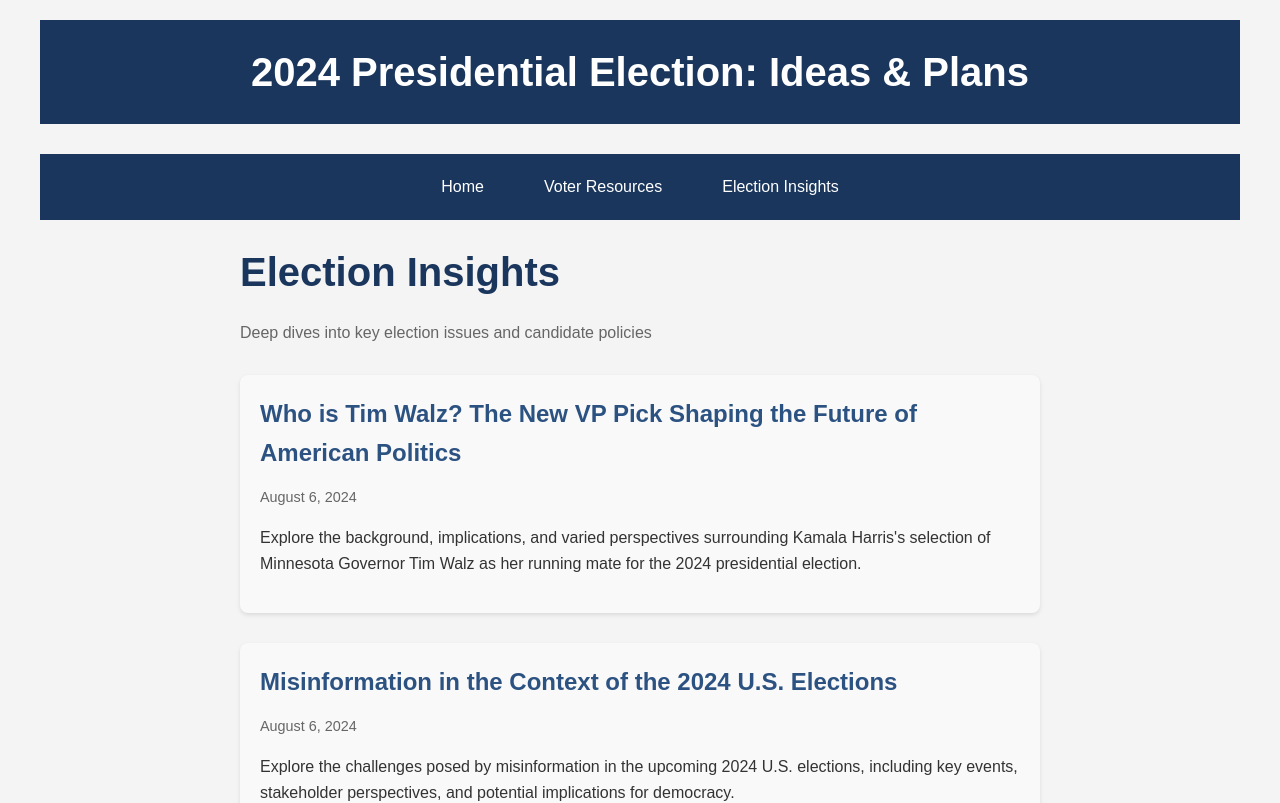
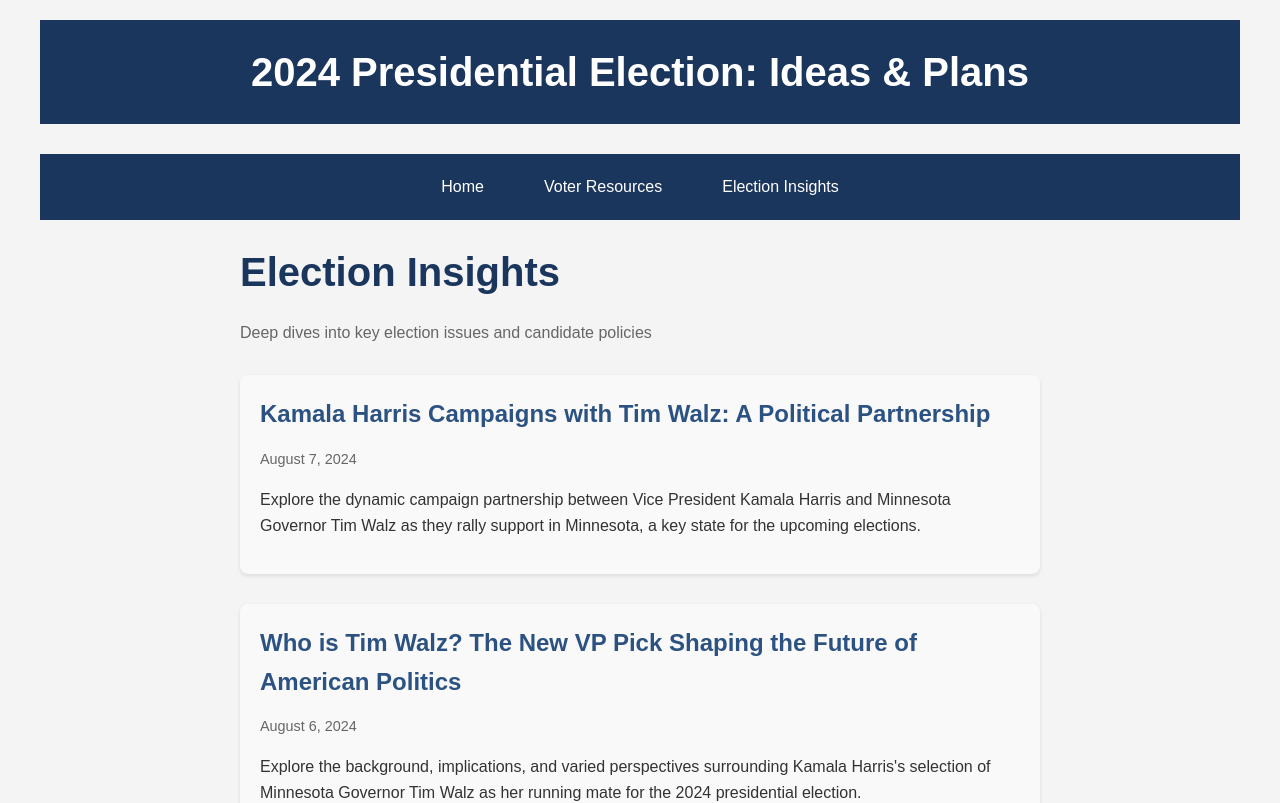
Before and after one commit to PaulMoreira/FactVerify, a React (Create React App) app: page /insights in a window 1280 px wide. Shown: the top 803 px of the page. Built offline with nearby package versions, Linux system fonts and the light colour scheme.

Commit message:
added a new article.

```diff
--- a/src/articleData.js
+++ b/src/articleData.js
@@ -1,5 +1,51 @@
 // articleData.js
 export const articleData = [
+  {
+    id: "harris-walz-rally",
+    date: "August 7, 2024",
+    headline: "Kamala Harris Campaigns with Tim Walz: A Political Partnership",
+    summary: "Explore the dynamic campaign partnership between Vice President Kamala Harris and Minnesota Governor Tim Walz as they rally support in Minnesota, a key state for the upcoming elections.",
+    shareUrl: "https://vote2024info.vercel.app/insights/harris-walz-rally",
+    content: `
+      <h1>Kamala Harris and Tim Walz Rally</h1>
+      <p>As the sun set over the vibrant streets of Minneapolis, the air buzzed with anticipation. Vice President Kamala Harris and Minnesota Governor Tim Walz stood shoulder to shoulder at a raucous rally, a testament to their commitment to progressive policies and community engagement. Their partnership reflects not only a strategic alliance but a deeper narrative about the evolving landscape of American politics, especially as the nation gears up for the upcoming elections.</p>
+
+      <h2>Key Events on the Campaign Trail</h2>
+      <h3>A Powerful Duo in Action</h3>
+      <p>During the 2020 presidential election, both Harris and Walz were integral to the campaign strategy in Minnesota. A pivotal moment occurred in October 2020, when they embarked on a weeks-long push to galvanize voters. Their joint appearances resonated with constituents, emphasizing themes of unity, resilience, and the urgent need for leadership that prioritizes inclusivity.</p>
+      <p>"I believe in Minnesota," Harris proclaimed at one rally, "and I believe in the power of our communities to drive change." This sentiment echoed throughout their campaign, as they sought to inspire voters who felt disenfranchised by the political process.</p>
+
+      <h3>Historical Context: Minnesota as a Bellwether</h3>
+      <p>Minnesota has long been considered a bellwether state, often reflecting broader national trends in voting behavior. This historical significance adds weight to Harris and Walz's campaign efforts. The state has supported Democratic candidates in recent elections, but the political landscape remains competitive, making their alliance crucial for mobilizing voter turnout.</p>
+
+      <h2>Perspectives on the Campaign</h2>
+      <h3>Supporters' Viewpoint</h3>
+      <p>Supporters of Harris and Walz laud their commitment to progressive policies, including healthcare reform and climate action. "We need leaders who understand the struggles of everyday people," said a local activist, emphasizing the importance of grassroots movements in shaping policy. The duo's focus on community issues resonates deeply among constituents, who see them as champions for change.</p>
+
+      <h3>Critics' Concerns</h3>
+      <p>Conversely, critics argue that while the partnership appears strong, it may not adequately address the complexities of Minnesota's diverse electorate. Some skeptics question whether their progressive agenda can appeal to moderate voters, particularly in suburban areas that have shifted in recent elections. "It's a balancing act," noted political analyst Sarah Thompson. "They need to energize the base while not alienating potential swing voters."</p>
+
+      <h2>Anecdotes and Human Interest Stories</h2>
+      <p>One memorable anecdote from the campaign trail involved a local bakery in St. Paul, where Harris and Walz surprised patrons with an unannounced visit. The duo engaged with small business owners and shared laughs over freshly baked pastries, embodying a personable approach that voters found refreshing. Such moments humanize the candidates, showing them not just as politicians but as relatable figures invested in their communities.</p>
+
+      <h2>Future Implications</h2>
+      <p>Looking ahead, the partnership between Harris and Walz could significantly impact Minnesota's role in the 2024 elections. With changing demographics and evolving political affiliations, their ability to articulate a vision that resonates across the spectrum will be critical. As they continue to campaign, the stakes are high, and their strategies will likely serve as a blueprint for other Democratic candidates nationwide.</p>
+
+      <h2>Conclusion: Reflecting on Change</h2>
+      <p>As Harris and Walz forge ahead in their campaign endeavors, their partnership exemplifies the evolving dynamics of American politics. Whether this collaboration will yield the desired electoral success remains to be seen, but one thing is clear: their commitment to engaging with communities and addressing pressing issues is a narrative that resonates deeply with voters. As the political landscape shifts, both leaders will need to adapt and respond to the needs of their constituents, ensuring that their message remains relevant and impactful.</p>
+
+      <h2>Sources and Further Reading</h2>
+      <ol>
+        <li><a href="#" target="_blank" rel="noopener noreferrer">Political Report: Kamala Harris and Tim Walz Campaign Activities</a> - Detailed overview of campaign events and strategies.</li>
+        <li><a href="#" target="_blank" rel="noopener noreferrer">Minnesota as a Bellwether State</a> - Historical context on Minnesota's electoral significance.</li>
+        <li><a href="#" target="_blank" rel="noopener noreferrer">Community Engagement in Campaigns</a> - Analysis of how candidates interact with local communities.</li>
+        <li><a href="#" target="_blank" rel="noopener noreferrer">Political Perspectives on Harris and Walz</a> - Insights into various political viewpoints regarding the campaign partnership.</li>
+        <li><a href="#" target="_blank" rel="noopener noreferrer">Impact of Campaign Partnerships</a> - Examination of how partnerships influence election outcomes.</li>
+      </ol>
+    `,
+    ogImage: "https://example.com/harris-walz-campaign.jpg",
+    ogDescription: "Vice President Kamala Harris and Minnesota Governor Tim Walz join forces on the campaign trail, showcasing a powerful political partnership that could shape the upcoming elections."
+  },
   {
     id: "tim-walz-vp-pick",
     date: "August 6, 2024",
```
